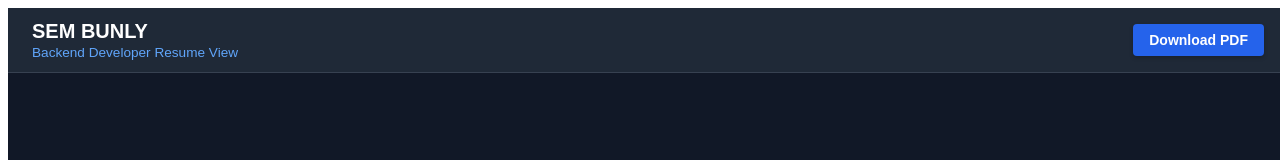
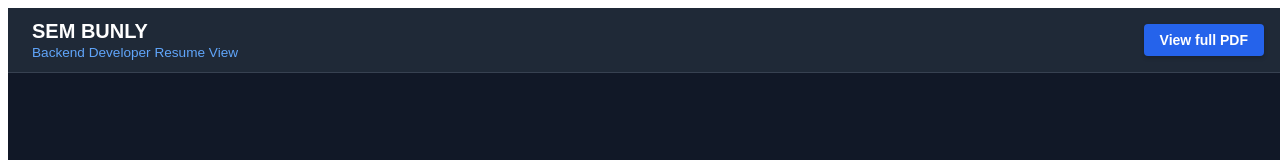
Before and after one commit to sembunly/sembunli-portfolio, a React (Vite) app: page /resume in a window 1280 px wide. Shown: the top 160 px of the page. Built offline with nearby package versions, Linux system fonts and the light colour scheme.

Commit message:
Change button text from 'PDF' to 'View full PDF'

```diff
--- a/src/pages/Resume.jsx
+++ b/src/pages/Resume.jsx
@@ -48,7 +48,7 @@ const Resume = () => {
                         boxShadow: '0 2px 4px rgba(0,0,0,0.2)'
                     }}
                 >
-                    Download PDF
+                    View full PDF
                 </a>
             </div>
             <div style={{ flexGrow: 1, width: '100%', height: '100%' }}>
```
